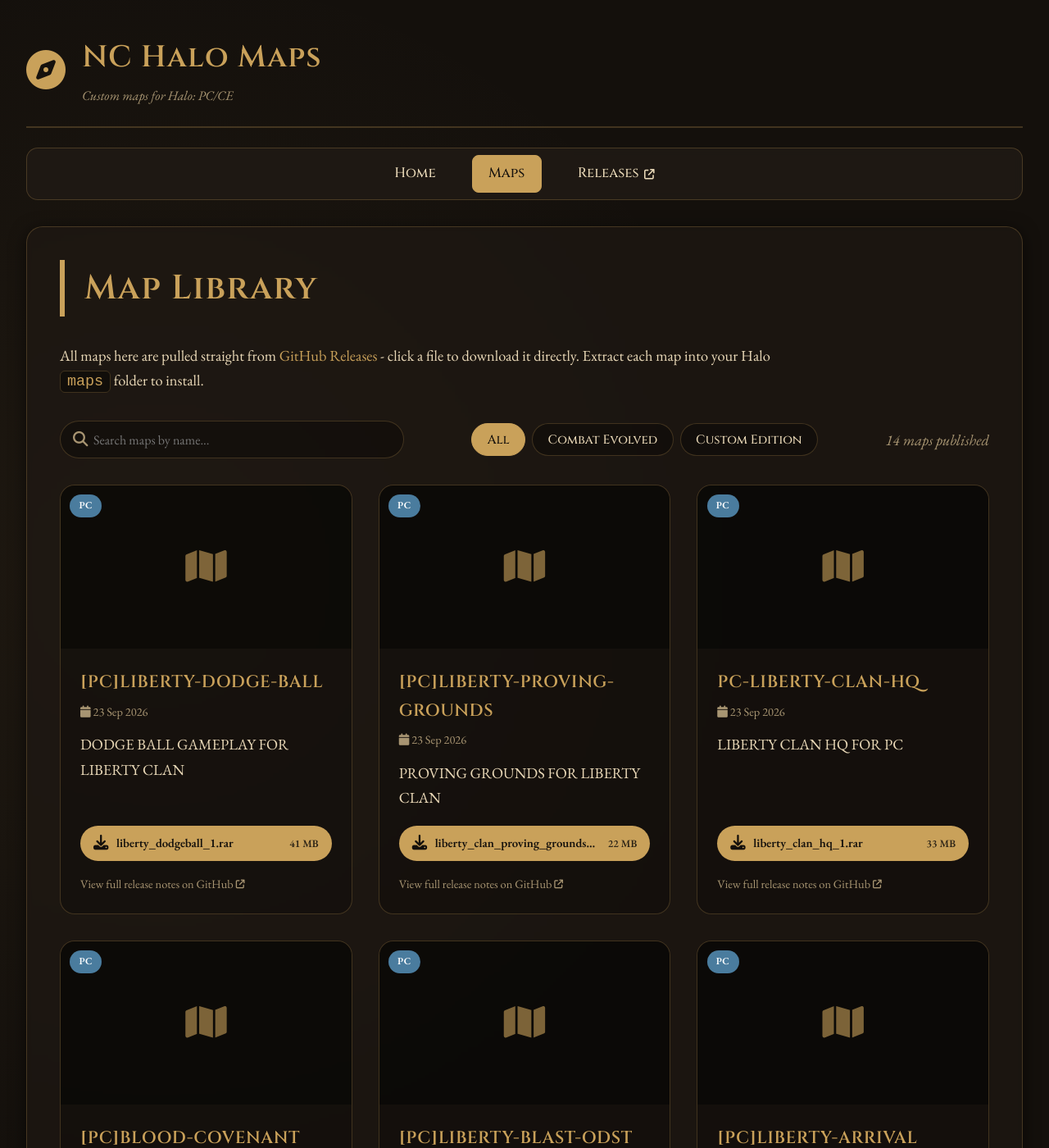
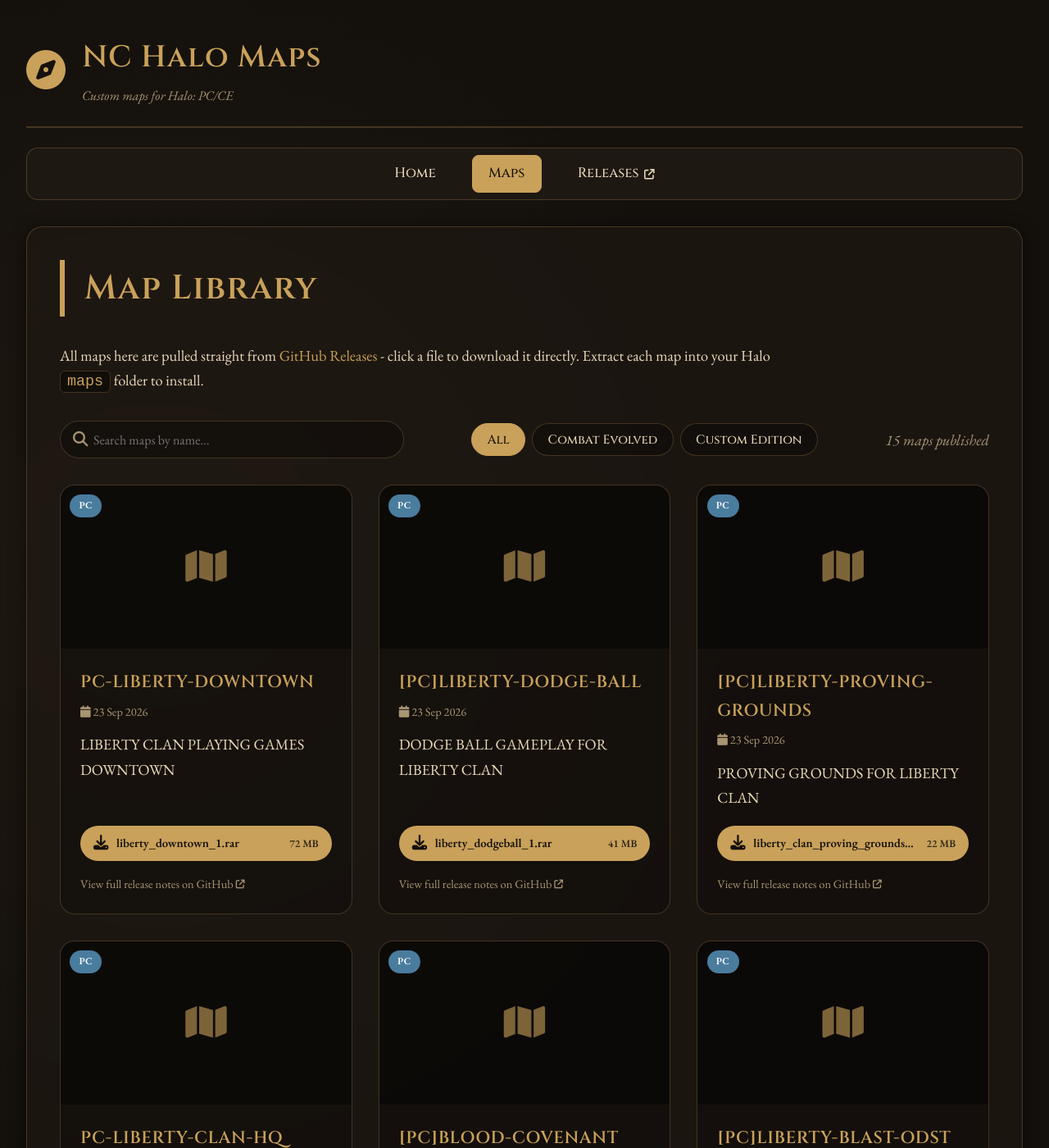
Before and after one commit to Chalwk/NC-Halo-Maps, a Jekyll site: the page built from maps.html, in a window 1280 px wide and 1400 px high. Shown: the whole window at 82% size. Built offline with Jekyll 4.4.1, drawn with Linux system fonts in a browser that asks for light colours.

Commit message:
chore: update releases data

```diff
--- a/_data/releases.json
+++ b/_data/releases.json
@@ -1,4 +1,27 @@
 [
+  {
+    "id": 394749423,
+    "tag": "PC-LIBERTY-DOWNTOWN",
+    "name": "PC-LIBERTY-DOWNTOWN",
+    "body": "LIBERTY CLAN PLAYING GAMES DOWNTOWN",
+    "prerelease": false,
+    "published_at": "2026-09-23T14:32:36Z",
+    "html_url": "https://github.com/nakedchick-code/NC-Halo-Maps/releases/tag/PC-LIBERTY-DOWNTOWN",
+    "games": [
+      "PC"
+    ],
+    "thumbnail": null,
+    "assets": [
+      {
+        "name": "liberty_downtown_1.rar",
+        "size": 75691890,
+        "size_human": "72 MB",
+        "download_count": 0,
+        "browser_download_url": "https://github.com/nakedchick-code/NC-Halo-Maps/releases/download/PC-LIBERTY-DOWNTOWN/liberty_downtown_1.rar",
+        "content_type": "application/x-compressed"
+      }
+    ]
+  },
   {
     "id": 394747952,
     "tag": "PC-LIBERTY-DODGE-BALL",
```
